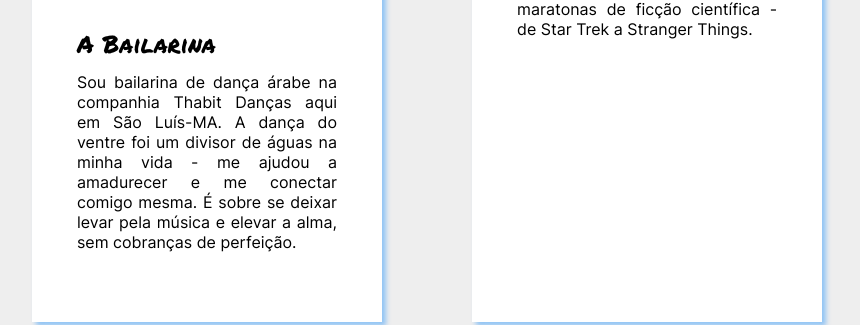
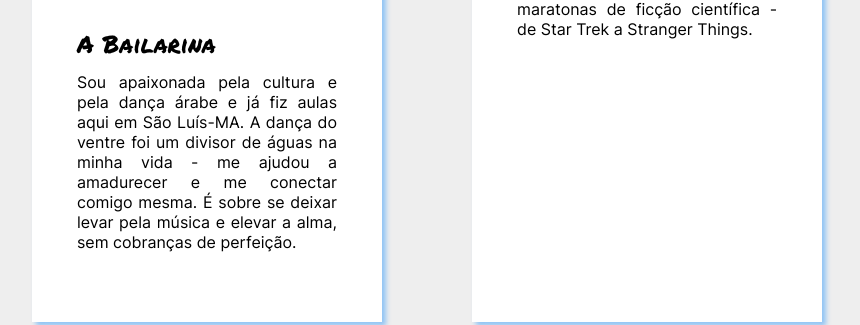
Before and after one commit to danimontelo/sobre-mim, a plain HTML site: page index.html in a window 1280 px wide. Shown: the part 1338-1663 px from the top of the page, without its empty margins (213-1073 px from the left). Drawn offline with Linux system fonts and the light colour scheme; files whose address does not match are found by name.

Commit message:
Update description of dancer's background
Atualizando que não faço mais parte da companhia de Danças Thabit

```diff
--- a/index.html
+++ b/index.html
@@ -25,7 +25,7 @@
         alt="Foto da Dani Bailarina">
         <h2 class="subtitle"> A Bailarina </h2>
         <p class="description">
-          Sou bailarina de dança árabe na companhia Thabit Danças aqui em São Luís-MA.
+          Sou apaixonada pela cultura e pela dança árabe e já fiz aulas aqui em São Luís-MA.
           A dança do ventre foi um divisor de águas na minha vida - me ajudou a amadurecer
           e me conectar comigo mesma. É sobre se deixar levar pela música e elevar a alma,
           sem cobranças de perfeição.
```
